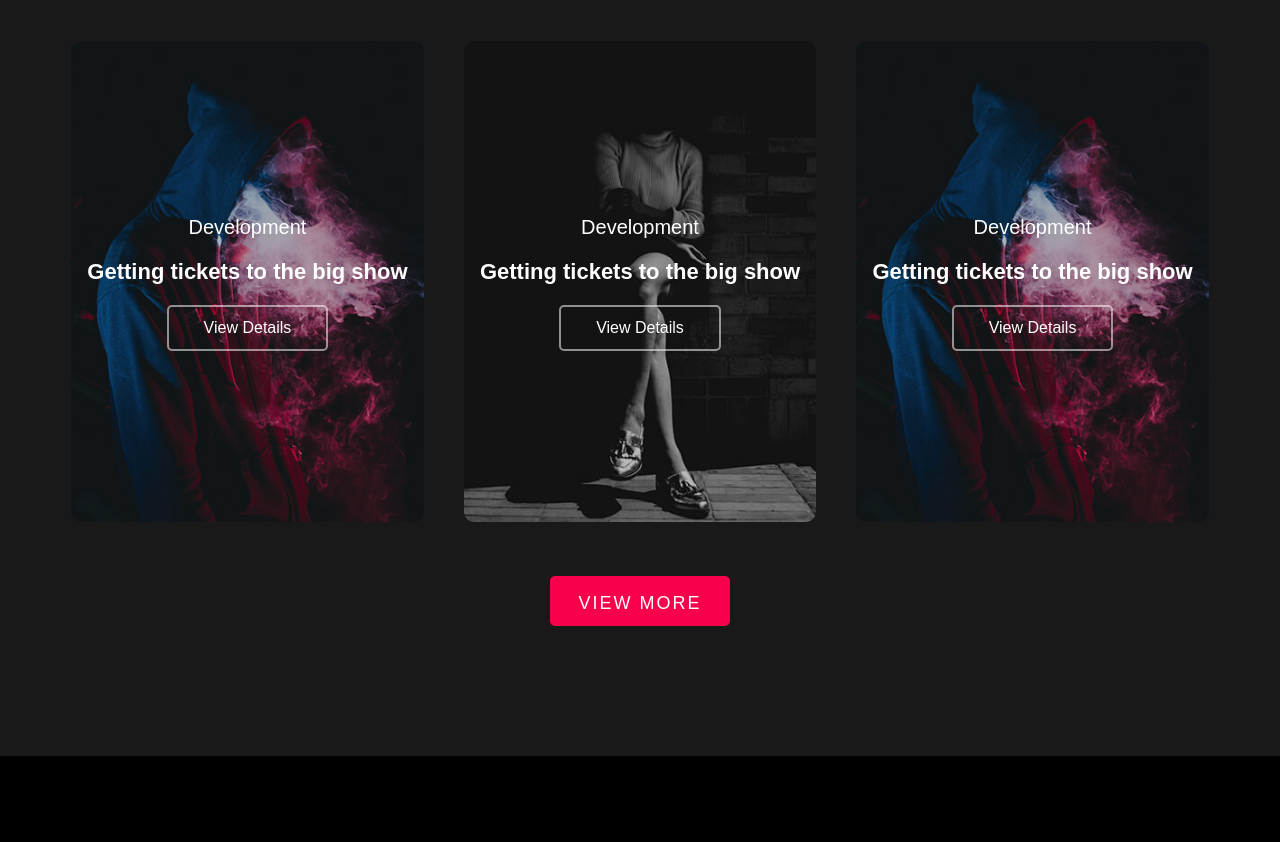
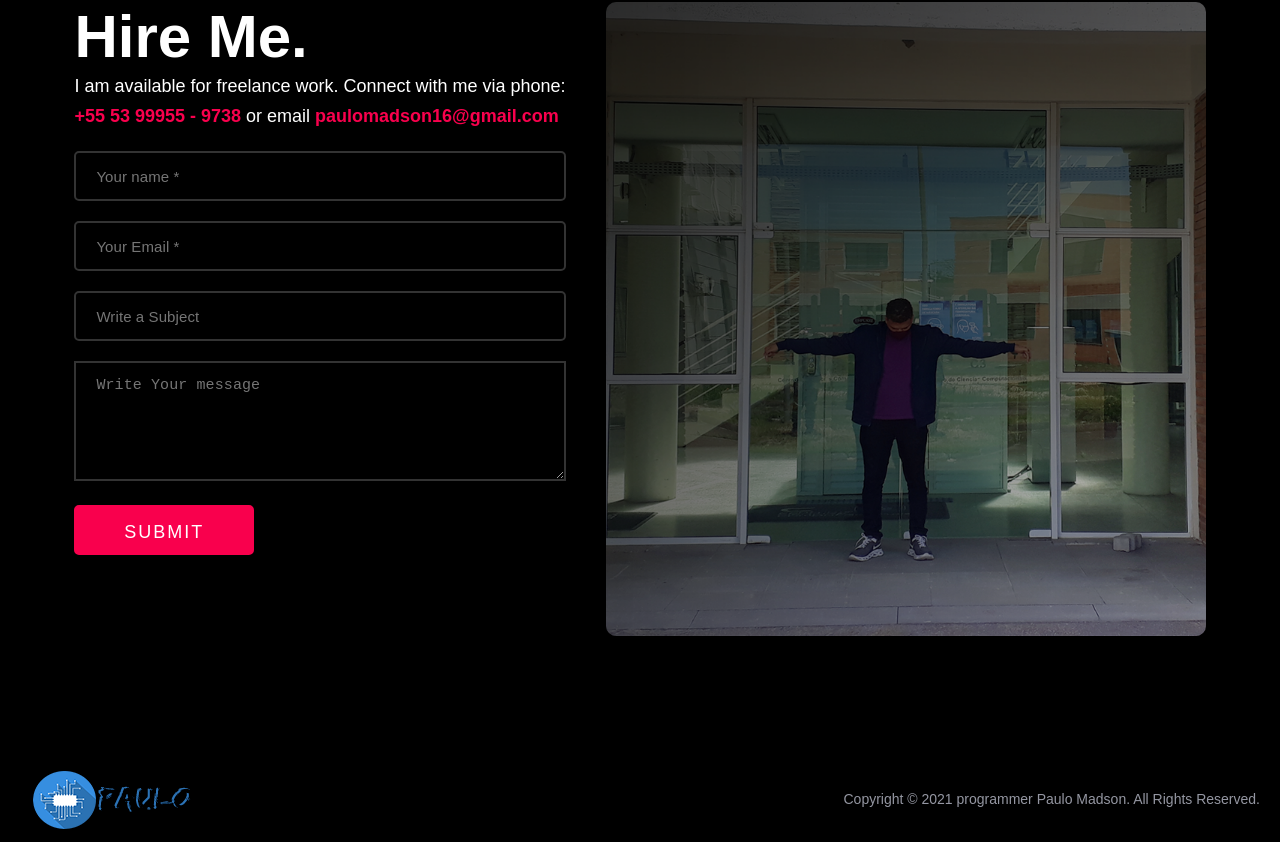
Before and after one commit to Paulo77Dev/Portfolio, a React (Create React App) app: page / in a window 1280 px wide. Shown: the part 4446-5288 px from the top of the page. Before the commit the page ends 5202 px from the top, so only its background shows below. Built offline with nearby package versions, Linux system fonts and the light colour scheme.

Commit message:
Atualizações do portfolio

```diff
--- a/src/App.js
+++ b/src/App.js
@@ -2,9 +2,9 @@ import './App.css';
 import Home from './Home.js';
 import About from "./About.js";
 import Service from "./Service.js";
+import Project from "./Project.js";
 import Contact from "./Contact.js";
-import Project from "./Project.js";
-///import Footer from "./Footer.js";
+import Footer from "./Footer.js";
 
 function App() {
   return (
@@ -12,8 +12,10 @@ function App() {
         <Home />
         <About/>
        <Service/>
+       <Project/>
        <Contact />
-       <Project/>
+       <Footer/>
+
 
 
     </div>
--- a/src/Contact.css
+++ b/src/Contact.css
@@ -1,5 +1,5 @@
 .contact{
-    background-color: #191919;
+    background-color: #000000;
 }
 h1.hire__text {
     font-size: 60px;
--- /dev/null
+++ b/src/Footer.js
@@ -0,0 +1,20 @@
+import React from "react";
+import footerImg from "./img/logo-1.png";
+function Footer() {
+  return (
+    <div
+      className="footer d__flex align__items__center justify__content__space__between pz-10"
+      style={{ padding: "10px 20px", zIndex: "100" }}
+    >
+      <img src={footerImg} alt="" className="footer__img pointer" />
+      <span
+        className="copyright"
+        style={{ color: "#c6c9d8", fontSize: "14px", opacity: "0.75" }}
+      >
+        Copyright © 2021 programmer Paulo Madson. All Rights Reserved.
+      </span>
+    </div>
+  );
+}
+
+export default Footer;
--- a/src/Project.js
+++ b/src/Project.js
@@ -32,7 +32,6 @@ function Project() {
                      <h5 className="project__text">Development</h5>
                      <h4 className="project__text">Getting tickets to the big show</h4>
                      <a href="#" className="project__btn">View Details</a>
-
                      </div>
                  </div>
              </div>
```
